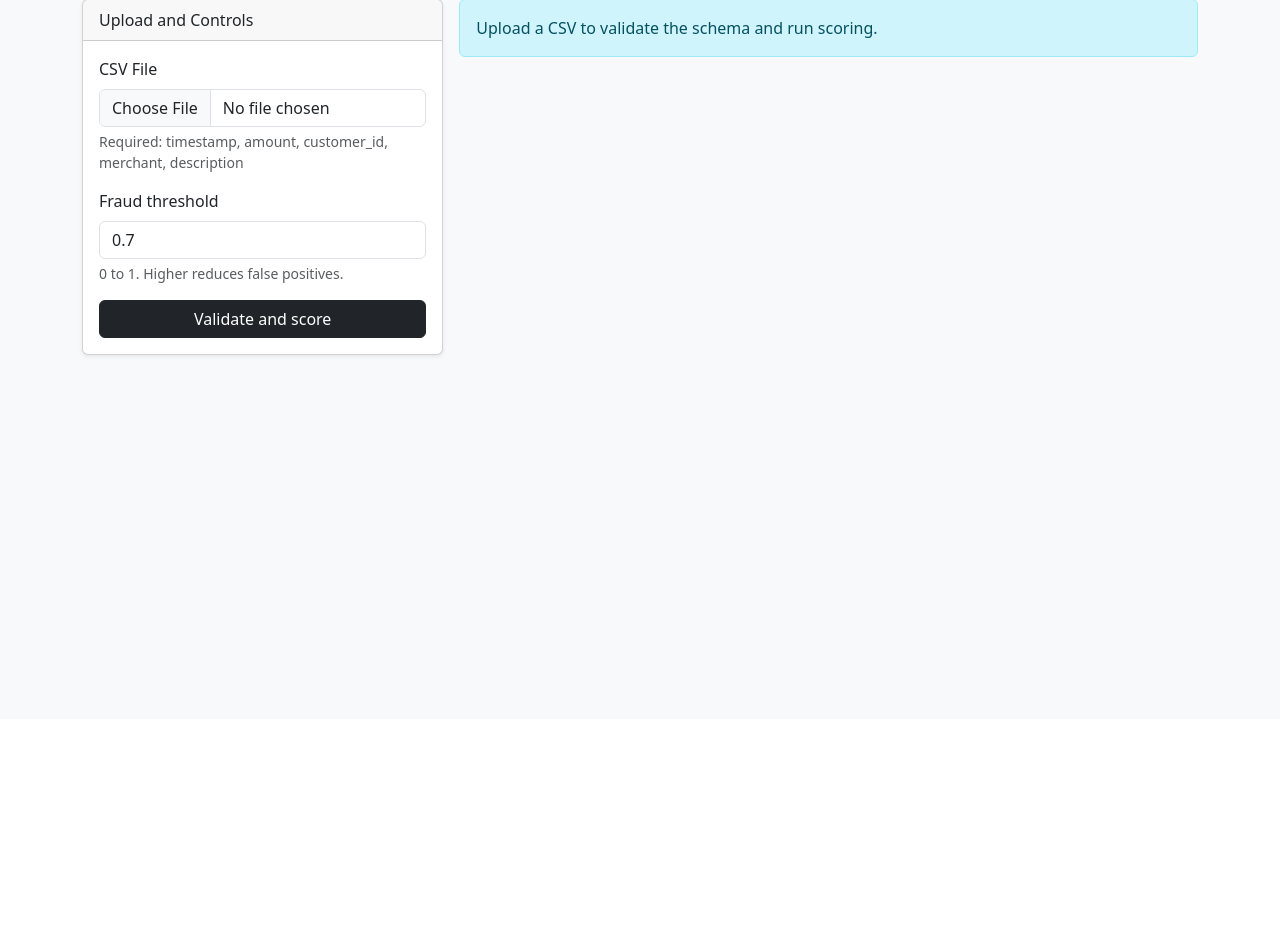
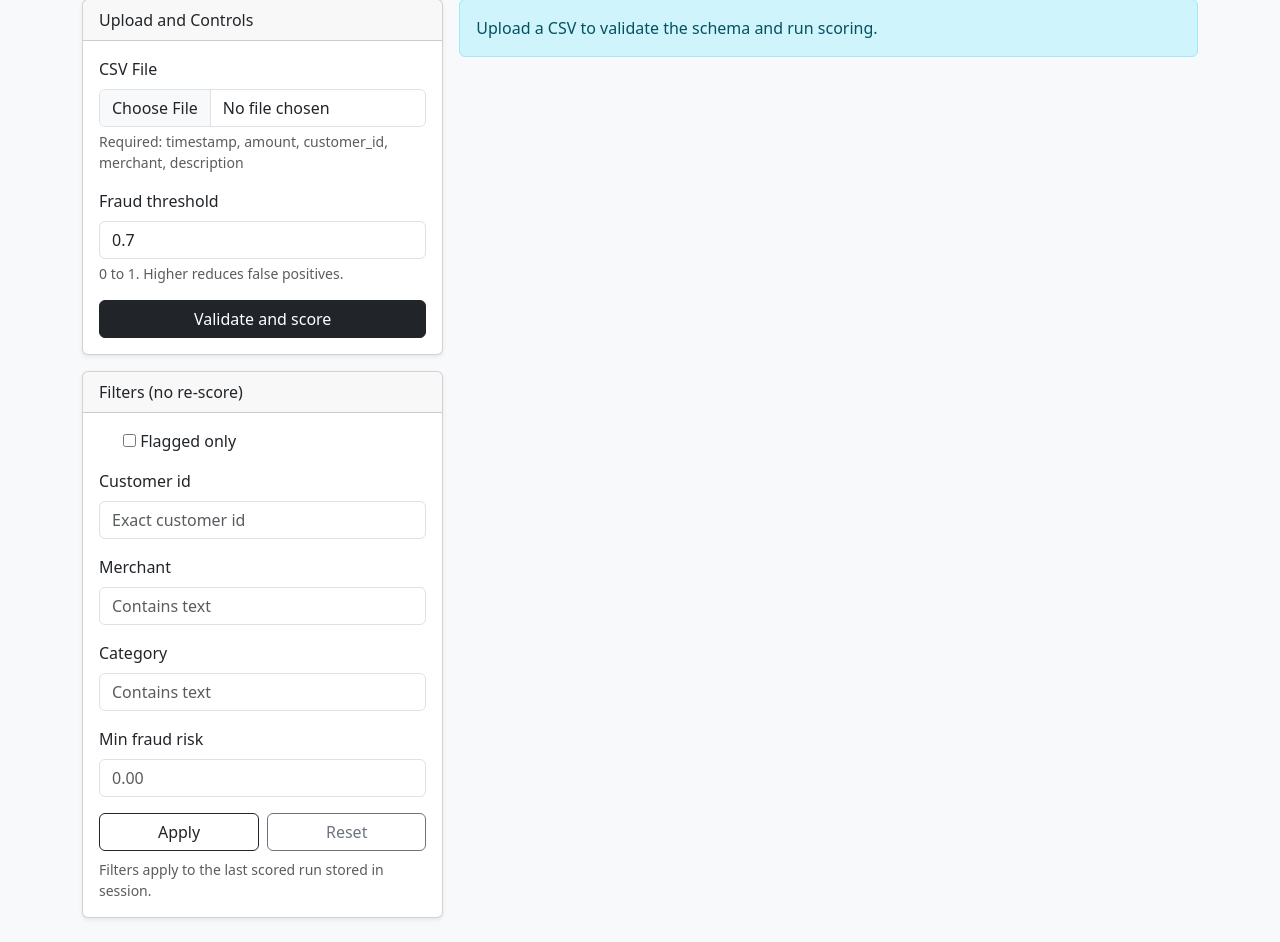
Before and after one commit to AAdewunmi/Neo-Bank-Fraud-Detection-Project, a Django app: template dashboard/templates/dashboard/index.html in a window 1280 px wide. Shown: the part 81-1023 px from the top of the page. Before the commit the page ends 439 px from the top, so only its background shows below. Run offline with Django 5.2, Linux system fonts and the light colour scheme; the template is opened without the code that fills it: values that come from a table or form of the project are taken from there, others are empty; parts of the project's set-up code (start-up, migrations or seed data) failed here and were passed over.

Commit message:
Refactor index.html

```diff
--- a/dashboard/templates/dashboard/index.html
+++ b/dashboard/templates/dashboard/index.html
@@ -30,12 +30,54 @@
         {% endif %}
       </div>
     </div>
+
+    <div class="card shadow-sm">
+      <div class="card-header">Filters (no re-score)</div>
+      <div class="card-body">
+        <form method="get">
+          <div class="form-check mb-3">
+            {{ filter_form.flagged_only }}
+            <label class="form-check-label">Flagged only</label>
+          </div>
+
+          <div class="mb-3">
+            <label class="form-label">Customer id</label>
+            {{ filter_form.customer_id }}
+          </div>
+
+          <div class="mb-3">
+            <label class="form-label">Merchant</label>
+            {{ filter_form.merchant }}
+          </div>
+
+          <div class="mb-3">
+            <label class="form-label">Category</label>
+            {{ filter_form.category }}
+          </div>
+
+          <div class="mb-3">
+            <label class="form-label">Min fraud risk</label>
+            {{ filter_form.min_fraud_risk }}
+          </div>
+
+          <div class="d-flex gap-2">
+            <button class="btn btn-outline-dark flex-fill" type="submit">Apply</button>
+            <a class="btn btn-outline-secondary flex-fill" href="/ops/">Reset</a>
+          </div>
+
+          <div class="form-text mt-2">
+            Filters apply to the last scored run stored in session.
+          </div>
+        </form>
+      </div>
+    </div>
   </aside>
 
   <section class="col-md-8">
     {% if table %}
       {% include "dashboard/_kpis.html" %}
       {% include "dashboard/_transactions_table.html" %}
+      {% include "dashboard/_model_insights.html" %}
     {% else %}
       <div class="alert alert-info">
         Upload a CSV to validate the schema and run scoring.
```
